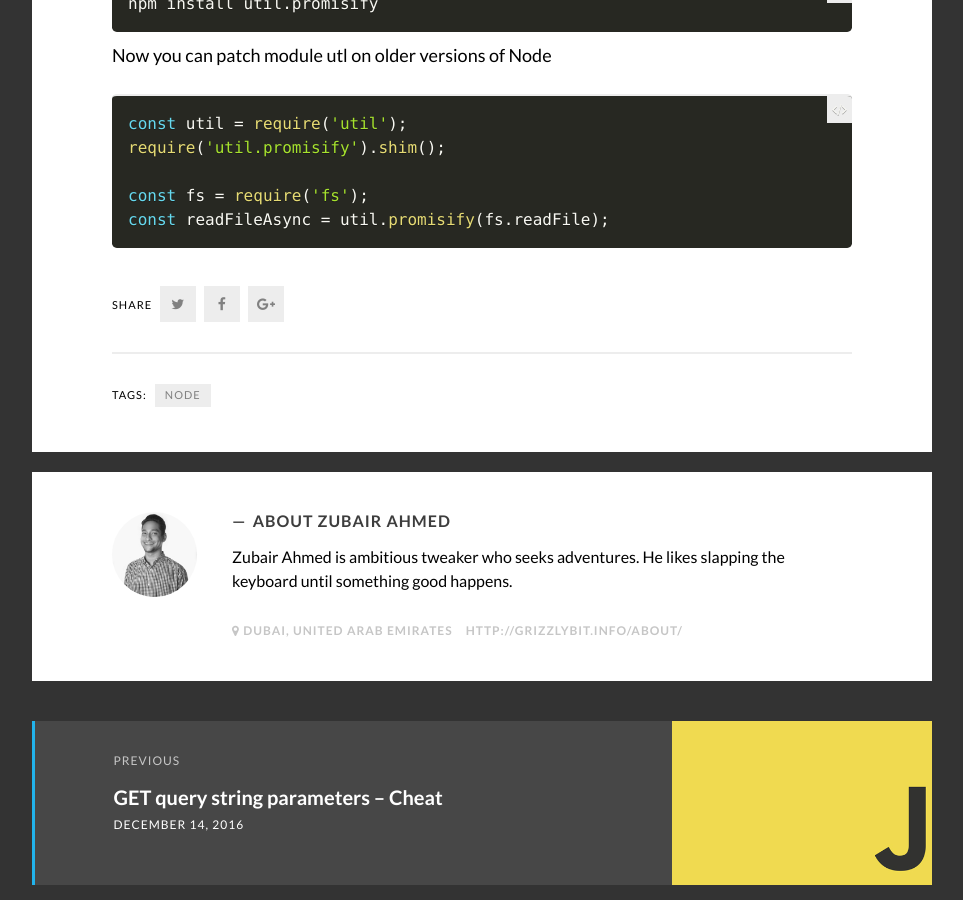
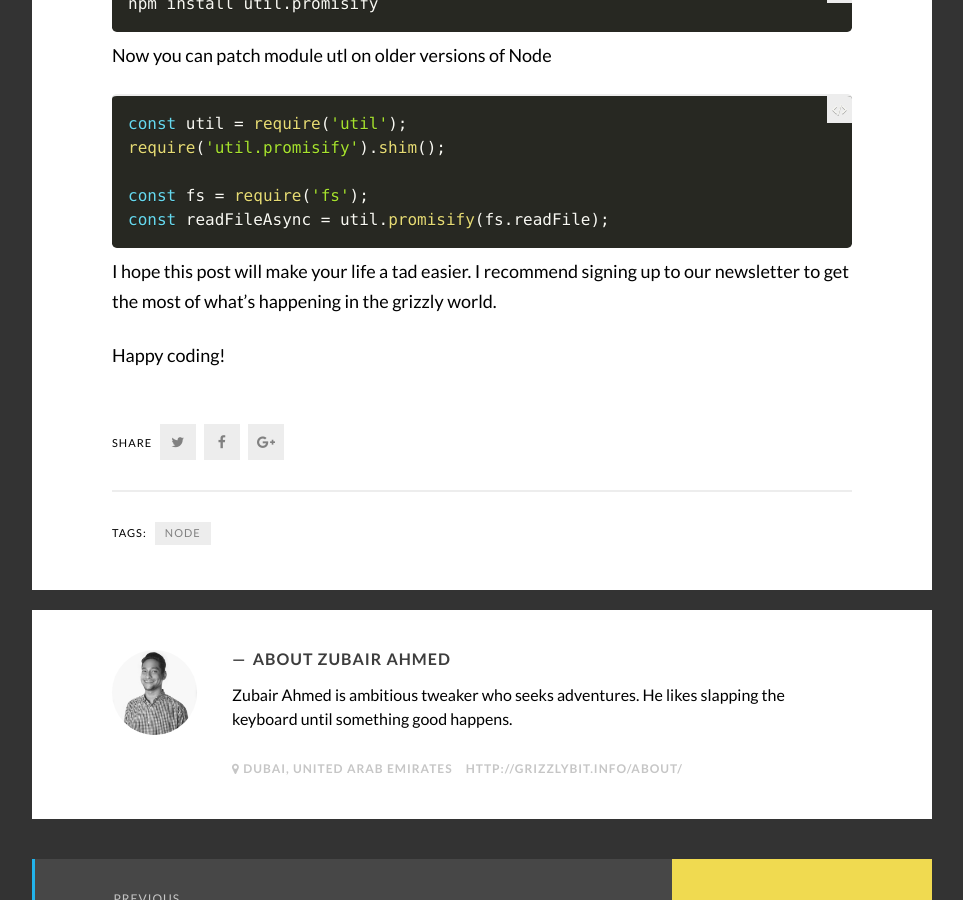
Before and after one commit to zubair1024/zubair1024.github.io, a Jekyll site: the page built from _posts/2016-12-15-Object-keys-If-you-didnt-know.md, in a window 1280 px wide and 900 px high, scrolled down 3550 px. Shown: the whole window, without its empty margins (8-971 px from the left). Built offline with Jekyll 4.4.1, drawn with Linux system fonts in a browser that asks for light colours; some web fonts are replaced.

Commit message:
comitting a new post

```diff
--- a/_posts/2016-12-15-Object-keys-If-you-didnt-know.md
+++ b/_posts/2016-12-15-Object-keys-If-you-didnt-know.md
@@ -123,3 +123,7 @@ require('util.promisify').shim();
 const fs = require('fs');
 const readFileAsync = util.promisify(fs.readFile);
 {% endhighlight %}
+
+I hope this post will make your life a tad easier. I recommend signing up to our newsletter to get the most of what's happening in the grizzly world.
+
+Happy coding!
```
